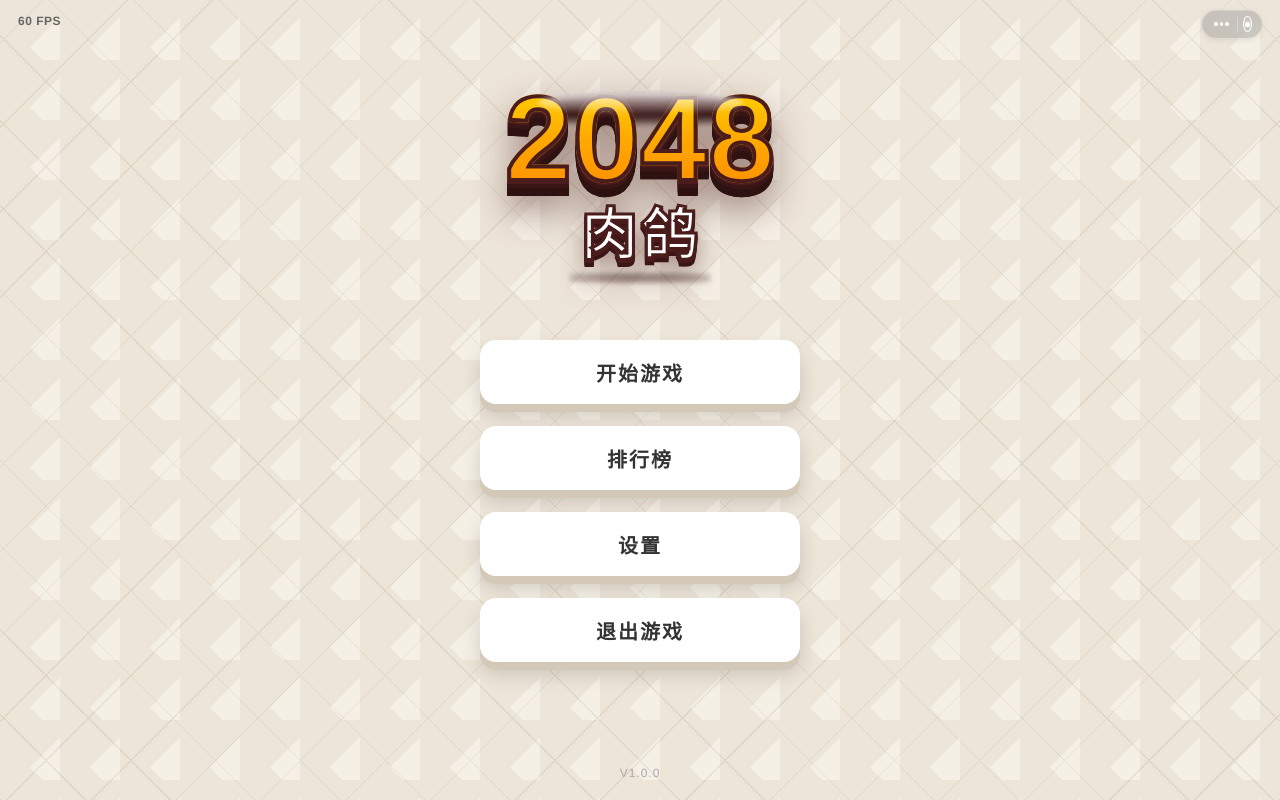
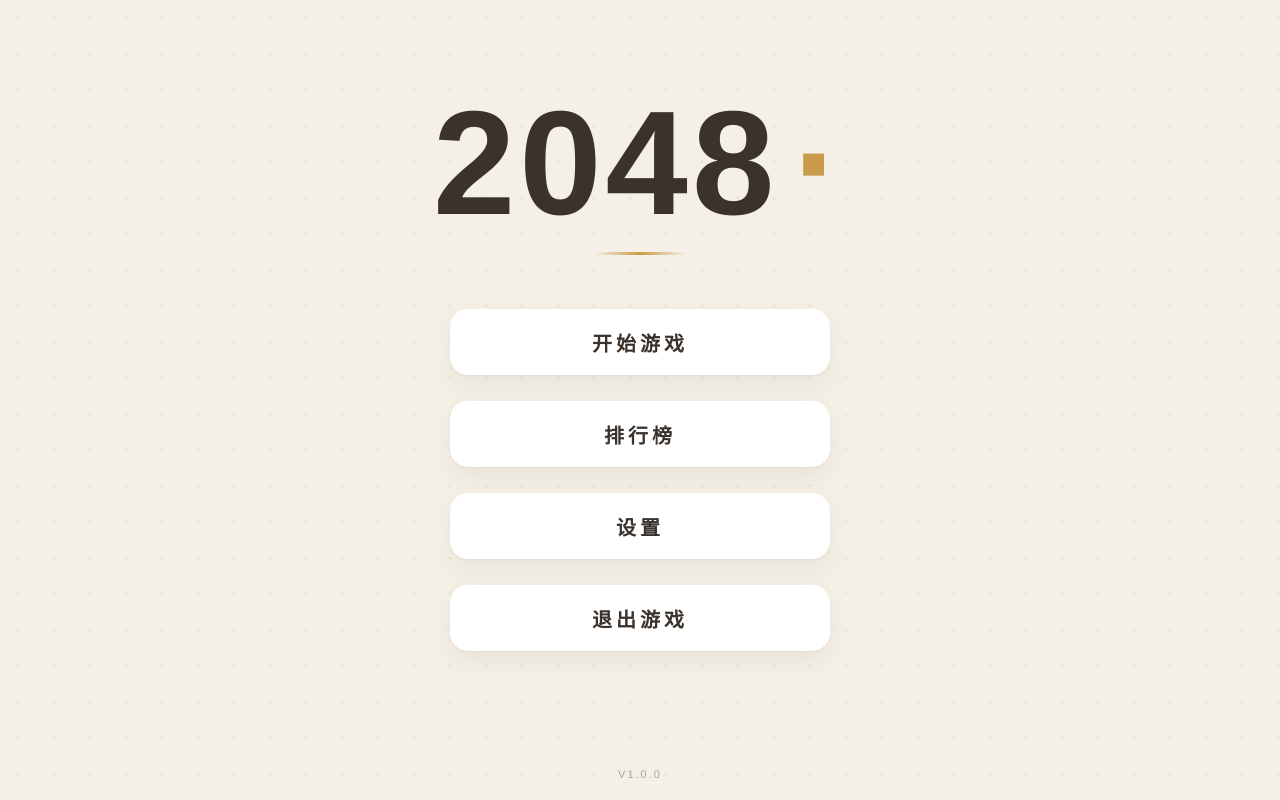
Before and after one commit to astrnox/2048, a plain HTML site: page index.html in a window 1280 px wide. Drawn offline with Linux system fonts and the light colour scheme.

Commit message:
feat: 优化2048小程序界面
Co-authored-by: traeagent <traeagent@users.noreply.github.com>

```diff
--- a/index.html
+++ b/index.html
@@ -4,20 +4,10 @@
 <meta charset="utf-8">
 <meta name="viewport" content="width=device-width, initial-scale=1, maximum-scale=1, user-scalable=no, viewport-fit=cover">
 <meta name="theme-color" content="#F5F0E6">
-<title>2048 肉鸽 · 数字宇宙</title>
+<title>2048</title>
 <link rel="stylesheet" href="style/spa.css">
 </head>
 <body>
-
-  <!-- 顶栏：FPS + 胶囊控制 -->
-  <div class="app-topbar" aria-hidden="true">
-    <div class="app-fps">60 FPS</div>
-    <div class="app-pill" role="presentation">
-      <span class="pill-dots"><i></i><i></i><i></i></span>
-      <span class="pill-divider"></span>
-      <span class="pill-circle"><span class="pill-dot"></span></span>
-    </div>
-  </div>
 
   <!-- 应用主容器：三视图切换 -->
   <div id="app" class="app">
@@ -26,8 +16,7 @@
     <section class="view view-home is-active" data-view="home">
       <div class="stage">
         <div class="brand">
-          <h1 class="logo-2048" aria-label="2048 肉鸽">2048</h1>
-          <p class="brand-sub">肉鸽</p>
+          <h1 class="logo-2048" aria-label="2048">2048</h1>
         </div>
         <nav class="btn-stack">
           <button class="btn-3d" data-go="modes" data-ripple>开始游戏</button>
@@ -43,7 +32,6 @@
       <div class="stage">
         <div class="brand">
           <h1 class="logo-2048">2048</h1>
-          <p class="brand-sub">肉鸽</p>
         </div>
         <nav class="btn-stack">
           <button class="btn-3d" data-play="classic" data-ripple>经典模式</button>
@@ -61,7 +49,6 @@
       <div class="stage">
         <div class="brand">
           <h1 class="logo-2048">2048</h1>
-          <p class="brand-sub">肉鸽</p>
         </div>
         <div class="mode-chip" id="modeChip">经典模式</div>
         <nav class="btn-stack">
--- a/style/spa.css
+++ b/style/spa.css
@@ -1,24 +1,19 @@
 /* =============================================================
-   2048 肉鸽 · 首页系统
-   暖米色 #F5F0E6 + 半透明菱形格纹
-   金黄渐变立体字 + 深酒红描边
+   2048 · 首页系统（简约大气版）
+   温暖米色底 + 疏落圆点点缀 · 留白克制
+   全部尺寸用 clamp()/vw/vh 流式，PC 与移动端自适应
    ============================================================= */
 
 :root {
-  --bg:         #F5F0E6;   /* 暖米色 */
-  --bg-dim:     #E8E0D4;   /* 格纹深色 */
-  --gold-hi:    #FFD700;   /* 金黄高光 */
-  --gold-lo:    #FF8C00;   /* 橙金暗影 */
-  --wine:       #4A1C1C;   /* 深酒红描边 */
-  --ink:        #333333;   /* 按钮文字 */
-  --sub:        #666666;   /* 返回菜单/次要 */
-  --foot:       #AAAAAA;   /* 版本号 */
-  --shadow-hi:  #D4C9B8;   /* 按钮底边阴影色 */
-  --modal:      #FFFFFF;
-
-  --btn-w:      min(70vw, 320px);
-  --btn-h:      64px;
-  --btn-r:      16px;
+  --bg:         #F5F0E6;   /* 暖米色底 */
+  --ink:        #3A322B;   /* 深暖棕主字 */
+  --sub:        #8D8377;   /* 次级按钮 / 次要字 */
+  --gold:       #C99A4A;   /* 克制暖金点缀 */
+  --dot:        rgba(90, 76, 60, 0.10);   /* 圆点 */
+  --dot-soft:   rgba(90, 76, 60, 0.06);
+  --card:       #FFFFFF;   /* 按钮/卡片面 */
+  --shadow-sm:  0 1px 2px rgba(90, 76, 60, 0.06), 0 10px 26px rgba(90, 76, 60, 0.08);
+  --shadow-card: 0 1px 2px rgba(90, 76, 60, 0.06), 0 24px 60px rgba(90, 76, 60, 0.18);
 
   --ease:       cubic-bezier(0.34, 1.1, 0.64, 1);
   --slide-t:    300ms;
@@ -37,73 +32,23 @@ html, body {
   overflow: hidden;
 }
 
-/* ===== 菱形格纹背景 ===== */
+/* ===== 简约圆点背景 ===== */
 body {
   background-color: var(--bg);
   background-image:
-    repeating-linear-gradient(  45deg, var(--bg-dim) 0 1px, transparent 1px 60px),
-    repeating-linear-gradient( -45deg, var(--bg-dim) 0 1px, transparent 1px 60px);
+    radial-gradient(circle, var(--dot) 1px, transparent 1.6px);
+  background-size: clamp(22px, 5vw, 36px) clamp(22px, 5vw, 36px);
   position: relative;
-}
-
-/* 可选：让格纹呈现方块菱形交替 */
-body::after {
-  content: "";
-  position: fixed; inset: 0; pointer-events: none; z-index: 0;
-  background-image:
-    linear-gradient( 45deg, var(--bg-dim) 0 30px, transparent 30px 60px),
-    linear-gradient(-45deg, transparent 0 30px, var(--bg-dim) 30px 60px);
-  background-size: 60px 60px;
-  opacity: 0.35;
-  mix-blend-mode: multiply;
-}
-
-/* =====================================================
-   顶栏
-   ===================================================== */
-.app-topbar {
-  position: fixed; z-index: 30; top: 0; left: 0; right: 0;
-  display: flex; justify-content: space-between; align-items: flex-start;
-  padding: 10px 18px 0; pointer-events: none;
-}
-.app-fps {
-  font-size: 12px; color: var(--sub); font-weight: 600;
-  letter-spacing: 0.5px;
-  padding-top: 4px;
-}
-.app-pill {
-  display: inline-flex; align-items: center; gap: 6px;
-  width: 60px; height: 28px; padding: 0 10px;
-  background: rgba(153, 153, 153, 0.45);
-  backdrop-filter: blur(8px);
-  -webkit-backdrop-filter: blur(8px);
-  border-radius: 14px;
-  box-shadow: inset 0 1px 0 rgba(255, 255, 255, 0.25), 0 2px 6px rgba(0, 0, 0, 0.08);
-}
-.pill-dots { display: inline-flex; gap: 2px; padding: 0 2px; }
-.pill-dots i {
-  width: 3.5px; height: 3.5px; border-radius: 50%;
-  background: #ffffff; opacity: 0.95;
-}
-.pill-divider { width: 1px; height: 14px; background: rgba(255,255,255,0.35); }
-.pill-circle {
-  display: inline-flex; align-items: center; justify-content: center;
-  width: 16px; height: 16px; border-radius: 50%;
-  border: 1.5px solid #fff;
-}
-.pill-dot {
-  width: 5px; height: 5px; border-radius: 50%;
-  background: #fff; opacity: 0.95;
-  box-shadow: 0 0 0 1.5px rgba(255,255,255,0.2);
 }
 
 /* =====================================================
    底部版本号
    ===================================================== */
 .app-foot {
-  position: fixed; z-index: 20; left: 0; right: 0; bottom: 20px;
-  text-align: center; font-size: 12px; color: var(--foot);
-  letter-spacing: 1px; font-weight: 500;
+  position: fixed; z-index: 20; left: 0; right: 0;
+  bottom: max(12px, 2.5vh);
+  text-align: center; font-size: 11px; color: var(--sub);
+  letter-spacing: 2px; font-weight: 500; opacity: 0.7;
 }
 
 /* =====================================================
@@ -138,90 +83,55 @@ body::after {
 .stage {
   width: 100%;
   display: flex; flex-direction: column; align-items: center;
-  padding: 0 16px 60px;
-  gap: 60px;
+  padding: 0 clamp(14px, 4vw, 32px) 60px;
+  gap: clamp(40px, 9vh, 84px);
 }
 
 /* =====================================================
-   品牌 Logo：2048 金黄立体字 + 肉鸽
+   品牌 Logo：净面大字 "2048"
    ===================================================== */
 .brand {
   display: flex; flex-direction: column; align-items: center;
   animation: brand-in 0.8s var(--ease) both;
 }
-@keyframes brand-in { from { opacity: 0; transform: translateY(-16px) scale(0.94); } to { opacity: 1; transform: none; } }
+@keyframes brand-in { from { opacity: 0; transform: translateY(-12px) scale(0.97); } to { opacity: 1; transform: none; } }
 
 .logo-2048 {
-  position: relative;
   margin: 0;
-  font-size: clamp(64px, 18vw, 120px);
-  font-weight: 900;
+  font-size: clamp(58px, 19vw, 148px);
+  font-weight: 800;
   line-height: 1;
-  letter-spacing: 1px;
-  color: var(--gold-hi);
-  background-image: linear-gradient(180deg, var(--gold-hi) 0%, #FFAA00 50%, var(--gold-lo) 100%);
-  -webkit-background-clip: text;
-          background-clip: text;
-  -webkit-text-fill-color: transparent;
-  -webkit-text-stroke: 4px var(--wine);
-          text-stroke: 4px var(--wine);
-  filter:
-    drop-shadow( 0  2px  0 var(--wine))
-    drop-shadow( 0  4px  0 #3A1515)
-    drop-shadow( 0  8px  0 #2E1111)
-    drop-shadow( 0 14px 18px rgba(74, 28, 28, 0.45));
-  transition: transform 0.3s var(--ease);
+  letter-spacing: clamp(1px, 0.5vw, 4px);
+  color: var(--ink);
 }
-/* 顶部高光椭圆 */
+/* 克制暖金小圆点，增强品牌识别又不喧宾夺主 */
+.logo-2048::after {
+  content: "·";
+  color: var(--gold);
+  margin-left: 0.1em;
+}
+
+/* 底部细金线，更显大气收束 */
+.logo-2048 { position: relative; }
 .logo-2048::before {
   content: "";
   position: absolute;
-  top: 11%; left: 12%;
-  width: 76%; height: 20%;
-  background: linear-gradient(180deg, rgba(255,255,255,0.85), rgba(255,255,255,0));
-  border-radius: 50%;
-  -webkit-text-fill-color: initial;
-  filter: blur(2px);
-  pointer-events: none;
-  z-index: 2;
-}
-
-.brand-sub {
-  position: relative;
-  margin: 14px 0 0; padding: 4px 30px 8px;
-  font-size: clamp(36px, 8vw, 56px);
-  font-weight: 900;
-  line-height: 1;
-  letter-spacing: 4px;
-  color: #fff;
-  -webkit-text-stroke: 3px var(--wine);
-          text-stroke: 3px var(--wine);
-  transform: translateY(-8px);
-  filter:
-    drop-shadow(0 2px  0 var(--wine))
-    drop-shadow(0 4px  0 #3A1515)
-    drop-shadow(0 7px 12px rgba(74, 28, 28, 0.4));
-}
-/* "肉鸽" 下方白色描边高光 */
-.brand-sub::after {
-  content: "";
-  position: absolute; left: 50%; bottom: -6px; transform: translateX(-50%);
-  width: 80%; height: 6px;
-  background: rgba(0, 0, 0, 0.18);
-  border-radius: 50%;
-  filter: blur(2px);
+  left: 50%; bottom: clamp(-18px, -3vw, -26px); transform: translateX(-50%);
+  width: clamp(56px, 22%, 120px); height: 3px;
+  border-radius: 999px;
+  background: linear-gradient(90deg, transparent, var(--gold), transparent);
 }
 
 /* =====================================================
    模式选择页：当前模式 chip
    ===================================================== */
 .mode-chip {
-  margin: -16px 0 -44px;
+  margin: clamp(-18px, -3vh, -12px) 0 clamp(30px, 7vh, 56px);
   padding: 7px 22px;
-  font-size: 14px; font-weight: 700; letter-spacing: 2px;
-  color: var(--wine);
-  background: rgba(255, 170, 0, 0.22);
-  border: 1.5px solid rgba(74, 28, 28, 0.25);
+  font-size: clamp(13px, 3.6vw, 15px); font-weight: 700; letter-spacing: 3px;
+  color: var(--gold);
+  background: rgba(201, 154, 74, 0.12);
+  border: 1px solid rgba(201, 154, 74, 0.35);
   border-radius: 999px;
   animation: chip-in 0.5s var(--ease) both;
 }
@@ -232,58 +142,55 @@ body::after {
    ===================================================== */
 .btn-stack {
   display: flex; flex-direction: column; align-items: center;
-  gap: 22px;
+  gap: clamp(14px, 3.4vh, 26px);
   width: 100%;
 }
 
-/* 3D 按钮 */
+/* 简约按钮：白底 + 柔和投影，克制的按压反馈 */
 .btn-3d {
   position: relative;
-  width: var(--btn-w);
-  height: var(--btn-h);
+  width: min(72vw, 380px);
+  height: clamp(52px, 8.5vh, 66px);
   border: 0;
-  border-radius: var(--btn-r);
-  background: #FFFFFF;
+  border-radius: clamp(12px, 3vw, 18px);
+  background: var(--card);
   color: var(--ink);
   font-family: inherit;
-  font-size: 20px;
+  font-size: clamp(16px, 4.6vw, 20px);
   font-weight: 700;
-  letter-spacing: 2px;
+  letter-spacing: clamp(1px, 1vw, 4px);
   text-align: center;
   cursor: pointer;
   overflow: hidden;
-  box-shadow:
-    0 8px  0 var(--shadow-hi),
-    0 12px 20px rgba(0, 0, 0, 0.15);
+  box-shadow: var(--shadow-sm);
   transition:
-    transform 0.12s ease,
-    box-shadow 0.12s ease,
+    transform 0.15s ease,
+    box-shadow 0.25s ease,
     color 0.2s ease,
     background 0.2s ease;
   user-select: none;
   -webkit-user-select: none;
 }
 .btn-3d:hover {
-  transform: translateY(-1px);
-  box-shadow:
-    0 9px  0 var(--shadow-hi),
-    0 14px 24px rgba(0, 0, 0, 0.18);
+  transform: translateY(-2px);
+  box-shadow: 0 2px 4px rgba(90, 76, 60, 0.08), 0 16px 34px rgba(90, 76, 60, 0.12);
 }
 .btn-3d:active {
-  transform: translateY(4px);
-  box-shadow:
-    0 4px  0 var(--shadow-hi),
-    0 6px  10px rgba(0, 0, 0, 0.14);
+  transform: translateY(0) scale(0.985);
+  box-shadow: 0 1px 2px rgba(90, 76, 60, 0.08), 0 6px 14px rgba(90, 76, 60, 0.06);
 }
 
 /* 返回菜单 / 返回 次要按钮 */
-.btn-3d-muted { color: var(--sub); }
+.btn-3d-muted {
+  color: var(--sub);
+  background: rgba(255, 255, 255, 0.55);
+}
 
 /* 禁用态：无存档时继续游戏 */
 .btn-3d.is-disabled {
   opacity: 0.4;
   pointer-events: none;
-  color: #BBBBBB;
+  color: #B9B2A9;
 }
 
 /* 进入 stagger：按钮从下向上依次淡入（子菜单用） */
@@ -312,13 +219,13 @@ body::after {
 }
 
 /* =====================================================
-   涟漪 ripple（黑色）
+   涟漪 ripple（柔和深色）
    ===================================================== */
 .btn-3d .ripple {
   position: absolute;
   border-radius: 50%;
   transform: scale(0);
-  background: rgba(0, 0, 0, 0.18);
+  background: rgba(90, 76, 60, 0.16);
   animation: ripple-anim 0.6s ease-out forwards;
   pointer-events: none;
 }
@@ -333,14 +240,14 @@ body::after {
   position: fixed; z-index: 50; inset: 0;
   display: none;
   align-items: center; justify-content: center;
-  padding: 20px;
+  padding: clamp(16px, 4vw, 28px);
 }
 .modal.is-open { display: flex; animation: modal-fade 0.25s ease both; }
 @keyframes modal-fade { from { opacity: 0; } }
 
 .modal-backdrop {
   position: absolute; inset: 0;
-  background: rgba(74, 28, 28, 0.28);
+  background: rgba(90, 76, 60, 0.24);
   backdrop-filter: blur(4px);
   -webkit-backdrop-filter: blur(4px);
 }
@@ -348,11 +255,11 @@ body::after {
 .modal-card {
   position: relative;
   width: 100%; max-width: 360px;
-  background: #FFFFFF;
-  border-radius: 20px;
-  padding: 28px 24px 24px;
+  background: var(--card);
+  border-radius: clamp(16px, 4vw, 22px);
+  padding: clamp(24px, 6vw, 32px) clamp(20px, 5vw, 28px);
   text-align: center;
-  box-shadow: 0 8px 0 var(--shadow-hi), 0 20px 60px rgba(0, 0, 0, 0.22);
+  box-shadow: var(--shadow-card);
   animation: modal-rise 0.35s var(--ease) both;
 }
 @keyframes modal-rise {
@@ -360,49 +267,18 @@ body::after {
 }
 .modal-title {
   margin: 0 0 10px;
-  font-size: 22px; font-weight: 800;
-  color: var(--wine);
+  font-size: clamp(20px, 5vw, 24px); font-weight: 700;
+  color: var(--ink);
   letter-spacing: 2px;
 }
 .modal-text {
   margin: 0 0 22px;
-  font-size: 14px; line-height: 1.8; color: #555;
+  font-size: clamp(13px, 3.6vw, 14px); line-height: 1.8; color: var(--sub);
 }
-.modal-actions { display: flex; flex-direction: column; gap: 14px; align-items: center; }
+.modal-actions { display: flex; flex-direction: column; gap: clamp(12px, 3vh, 16px); align-items: center; }
 .modal-actions .btn-3d {
-  width: 100%; max-width: 280px; height: 56px; font-size: 17px;
+  width: 100%; max-width: 280px; height: clamp(48px, 7vh, 56px); font-size: clamp(15px, 4vw, 17px);
 }
 .modal-cancel {
-  background: #F5F0E6;
-  box-shadow:
-    0 6px  0 #CFC2AE,
-    0 10px 16px rgba(0, 0, 0, 0.1);
+  background: #EFE9DC;
 }
-.modal-cancel:active {
-  box-shadow:
-    0 3px  0 #CFC2AE,
-    0 5px  8px rgba(0, 0, 0, 0.1);
-}
-.modal-ok {
-  background: linear-gradient(180deg, var(--gold-hi), var(--gold-lo));
-  color: var(--wine);
-  box-shadow:
-    0 6px  0 #C97300,
-    0 10px 16px rgba(255, 140, 0, 0.25);
-}
-.modal-ok:active {
-  box-shadow:
-    0 3px  0 #C97300,
-    0 5px  10px rgba(255, 140, 0, 0.2);
-}
-
-/* =====================================================
-   响应式：小屏更紧凑
-   ===================================================== */
-@media (max-width: 380px) {
-  .btn-3d { font-size: 18px; height: 58px; }
-  .stage { gap: 48px; padding-bottom: 50px; }
-}
-@media (min-height: 900px) {
-  .stage { padding-top: 20px; }
-}
```
Also changed, not shown: 6 other files.
